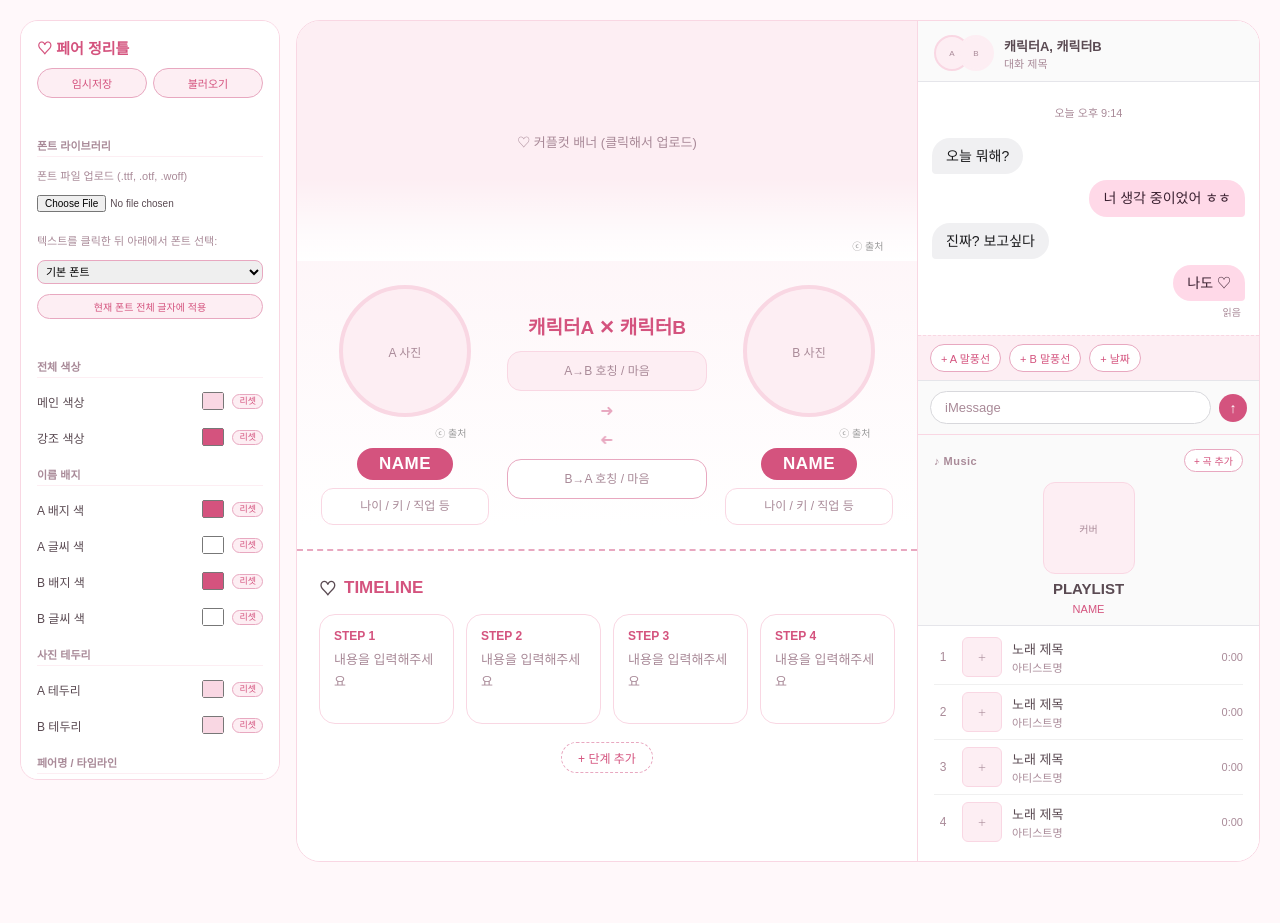
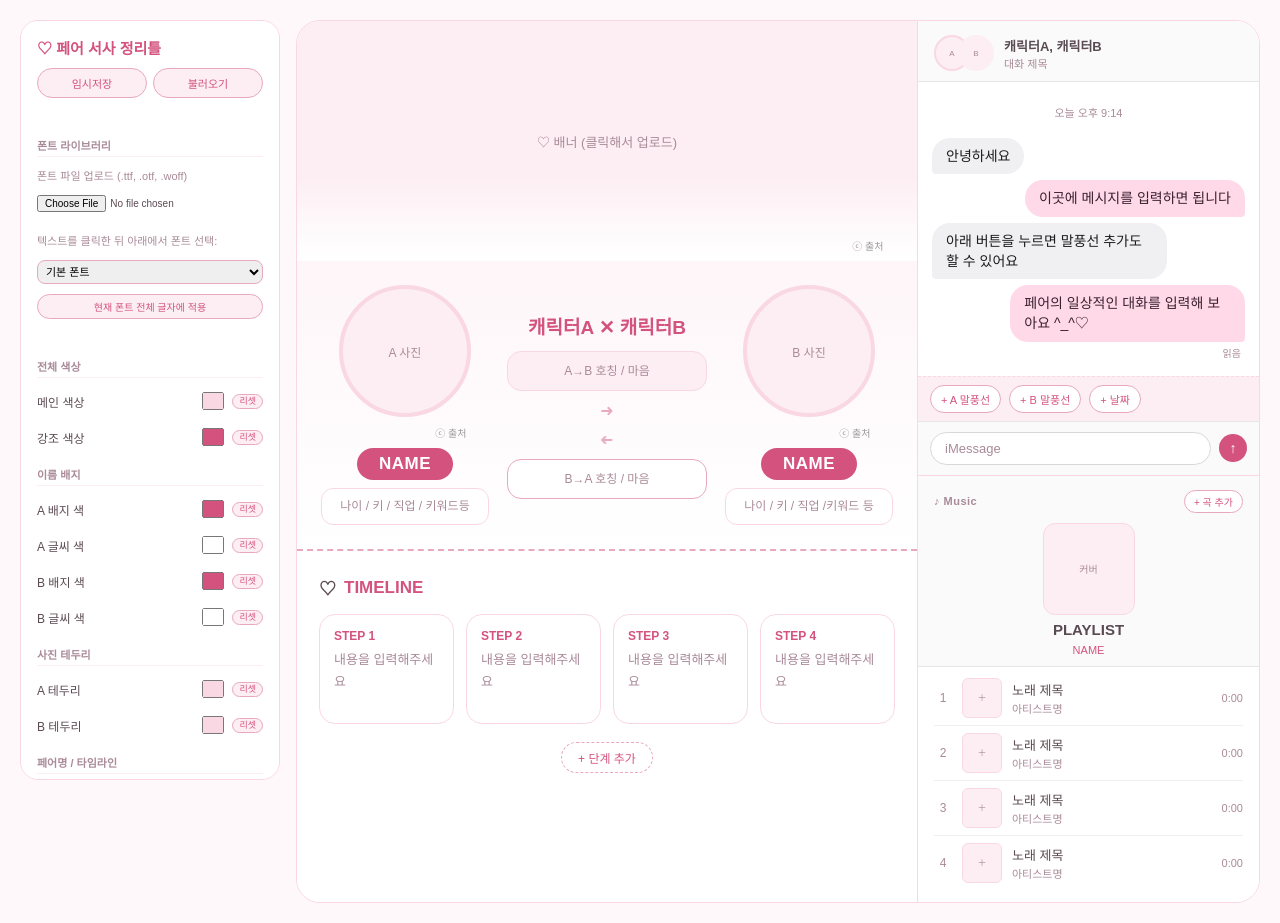
Before and after one commit to liambabo/luv, a plain HTML site: page index.html in a window 1280 px wide. Before the commit the page ends 882 px from the top, so only its background shows below. Drawn offline with nearby package versions, Linux system fonts and the light colour scheme.

Commit message:
Update and rename pair-template_banner_fade_no_seam.html to index.html

```diff
--- a/pair-template_banner_fade_no_seam.html
+++ b/index.html
@@ -3,7 +3,7 @@
 <head>
 <meta charset="UTF-8">
 <meta name="viewport" content="width=device-width, initial-scale=1.0">
-<title>페어 정리틀</title>
+<title>페어 서사 정리틀</title>
 <script src="https://cdnjs.cloudflare.com/ajax/libs/html2canvas/1.4.1/html2canvas.min.js"></script>
 <style>
 :root{
@@ -208,7 +208,7 @@
 <div class="app">
 <!-- ===== EDIT PANEL ===== -->
 <div class="panel">
-  <h2>♡ 페어 정리틀</h2>
+  <h2>♡ 페어 서사 정리틀</h2>
   <div class="actions">
     <button id="btnSave">임시저장</button>
     <button id="btnLoad">불러오기</button>
@@ -310,7 +310,7 @@
   <div class="pair-hdr">
     <div class="banner" id="bannerEl" onclick="trigUp(this,event)">
       <img id="bannerImg" alt="">
-      <span class="ph">♡ 커플컷 배너 (클릭해서 업로드)</span>
+      <span class="ph">♡ 배너 (클릭해서 업로드)</span>
       <div class="banner-fade"></div>
       <button class="banner-reup" onclick="event.stopPropagation();trigUp(this.parentElement,event)">이미지 변경</button>
       <div class="banner-credit"><span class="ct" contenteditable="true">ⓒ 출처</span><button class="cx" onclick="event.stopPropagation();hideCredit(this)">✕</button></div>
@@ -327,7 +327,7 @@
         </div>
         <div class="prof-credit"><span class="ct" contenteditable="true">ⓒ 출처</span><button class="cx" onclick="hideCredit(this)">✕</button></div>
         <div class="prof-name" contenteditable="true">NAME</div>
-        <div class="prof-info" contenteditable="true" data-ph="나이 / 키 / 직업 등"></div>
+        <div class="prof-info" contenteditable="true" data-ph="나이 / 키 / 직업 / 키워드등"></div>
       </div>
       <div class="rel-box">
         <div class="ship-name" contenteditable="true">캐릭터A ✕ 캐릭터B</div>
@@ -346,7 +346,7 @@
         </div>
         <div class="prof-credit"><span class="ct" contenteditable="true">ⓒ 출처</span><button class="cx" onclick="hideCredit(this)">✕</button></div>
         <div class="prof-name" contenteditable="true">NAME</div>
-        <div class="prof-info" contenteditable="true" data-ph="나이 / 키 / 직업 등"></div>
+        <div class="prof-info" contenteditable="true" data-ph="나이 / 키 / 직업 /키워드 등"></div>
       </div>
     </div>
   </div>
@@ -372,10 +372,10 @@
     </div>
     <div class="imsg-body" id="msgBody">
       <div class="imsg-date"><span class="dt" contenteditable="true">오늘 오후 9:14</span><button class="dx" onclick="rmNode(this)">✕</button></div>
-      <div class="brow left"><div class="bub" contenteditable="true">오늘 뭐해?</div><button class="mx" onclick="rmNode(this)">✕</button></div>
-      <div class="brow right"><div class="bub" contenteditable="true">너 생각 중이었어 ㅎㅎ</div><button class="mx" onclick="rmNode(this)">✕</button></div>
-      <div class="brow left"><div class="bub" contenteditable="true">진짜? 보고싶다</div><button class="mx" onclick="rmNode(this)">✕</button></div>
-      <div class="brow right"><div class="bub" contenteditable="true">나도 ♡</div><button class="mx" onclick="rmNode(this)">✕</button></div>
+      <div class="brow left"><div class="bub" contenteditable="true">안녕하세요</div><button class="mx" onclick="rmNode(this)">✕</button></div>
+      <div class="brow right"><div class="bub" contenteditable="true">이곳에 메시지를 입력하면 됩니다</div><button class="mx" onclick="rmNode(this)">✕</button></div>
+      <div class="brow left"><div class="bub" contenteditable="true">아래 버튼을 누르면 말풍선 추가도 할 수 있어요</div><button class="mx" onclick="rmNode(this)">✕</button></div>
+      <div class="brow right"><div class="bub" contenteditable="true">페어의 일상적인 대화를 입력해 보아요 ^_^♡</div><button class="mx" onclick="rmNode(this)">✕</button></div>
     </div>
     <div class="msg-ctrl">
       <button onclick="addBub('left')">+ A 말풍선</button>
```
